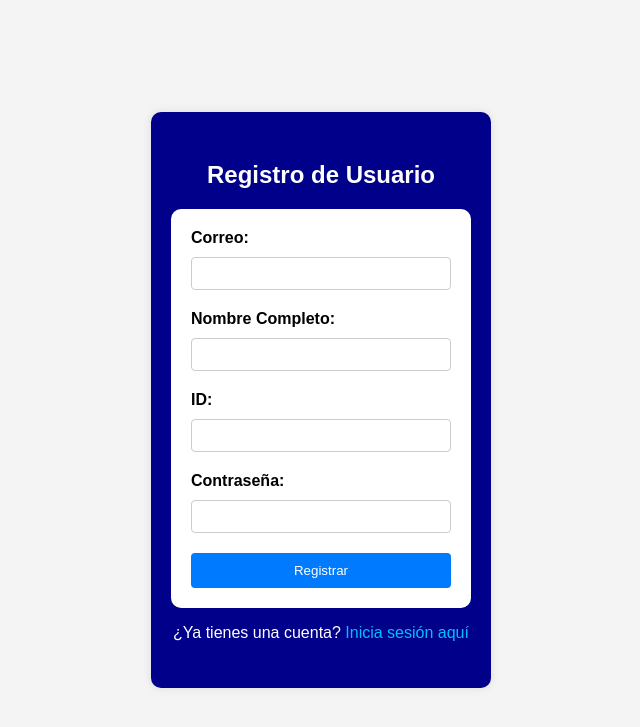
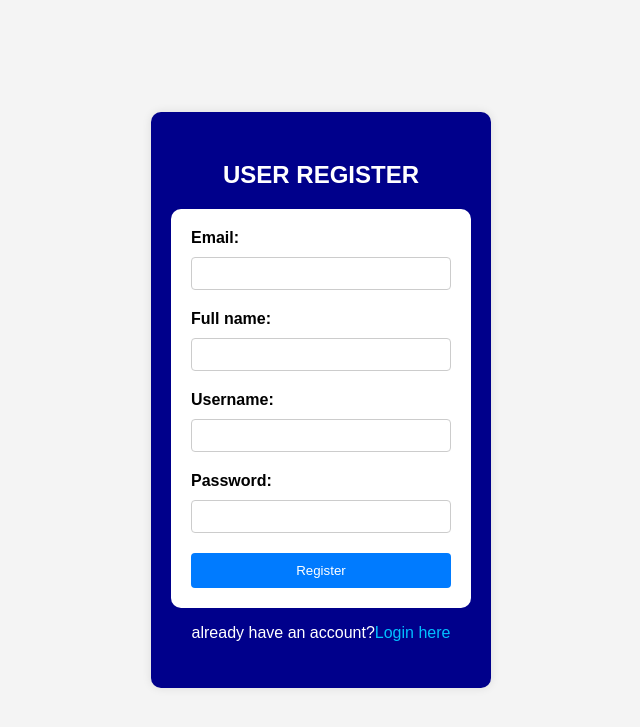
Before and after one commit to Dalolito/EafitSpaces, a Django app: page /register/ in a window 1280 px wide. Shown: the top 727 px of the page, without its empty margins (319-959 px from the left). Run offline with Django 5.2, Linux system fonts and the light colour scheme; parts of the project's set-up code (start-up, migrations or seed data) failed here and were passed over.

Commit message:
cambio a ingles

```diff
--- a/EafitSpaces_Project/core/templates/register.html
+++ b/EafitSpaces_Project/core/templates/register.html
@@ -1,22 +1,3 @@
-<!--<!DOCTYPE html>
-<html>
-<head>
-    <title>Registro de Usuario</title>
-    {% load static %}
-    <link rel="stylesheet" type="text/css" href="{% static 'register.css' %}">
-</head>
-<body>
-    <div class="container">
-    <h2>Registro de Usuario</h2>
-    <form method="post">
-        {% csrf_token %}
-        {{ form.as_p }}
-        <button type="submit">Registrar</button>
-    </form>
-    <p>¿Ya tienes una cuenta? <a href="{% url 'login' %}">Inicia sesión aquí</a></p>
-    </div>
-</body>
-</html>-->
 
 <!DOCTYPE html>
 <html>
@@ -27,28 +8,28 @@
 </head>
 <body>
     <div class="container">
-        <h2>Registro de Usuario</h2>
+        <h2>USER REGISTER</h2>
         <form method="post">
             {% csrf_token %}
             <div class="form-group">
-                <label for="email">Correo:</label>
+                <label for="email">Email:</label>
                 {{ form.email }}
             </div>
             <div class="form-group">
-                <label for="full_name">Nombre Completo:</label>
+                <label for="full_name">Full name:</label>
                 {{ form.full_name }}
             </div>
             <div class="form-group">
-                <label for="id_number">ID:</label>
+                <label for="id_number">Username:</label>
                 {{ form.username }}
             </div>
             <div class="form-group">
-                <label for="password">Contraseña:</label>
+                <label for="password">Password:</label>
                 {{ form.password }}
             </div>
-            <button type="submit">Registrar</button>
+            <button type="submit">Register</button>
         </form>
-        <p>¿Ya tienes una cuenta? <a href="{% url 'login' %}">Inicia sesión aquí</a></p>
+        <p>already have an account?<a href="{% url 'login' %}">Login here</a></p>
     </div>
 </body>
 </html>
```
Also changed, not shown: EafitSpaces_Project/core/templates/login.html (+6 -6 lines), 1 other file.
